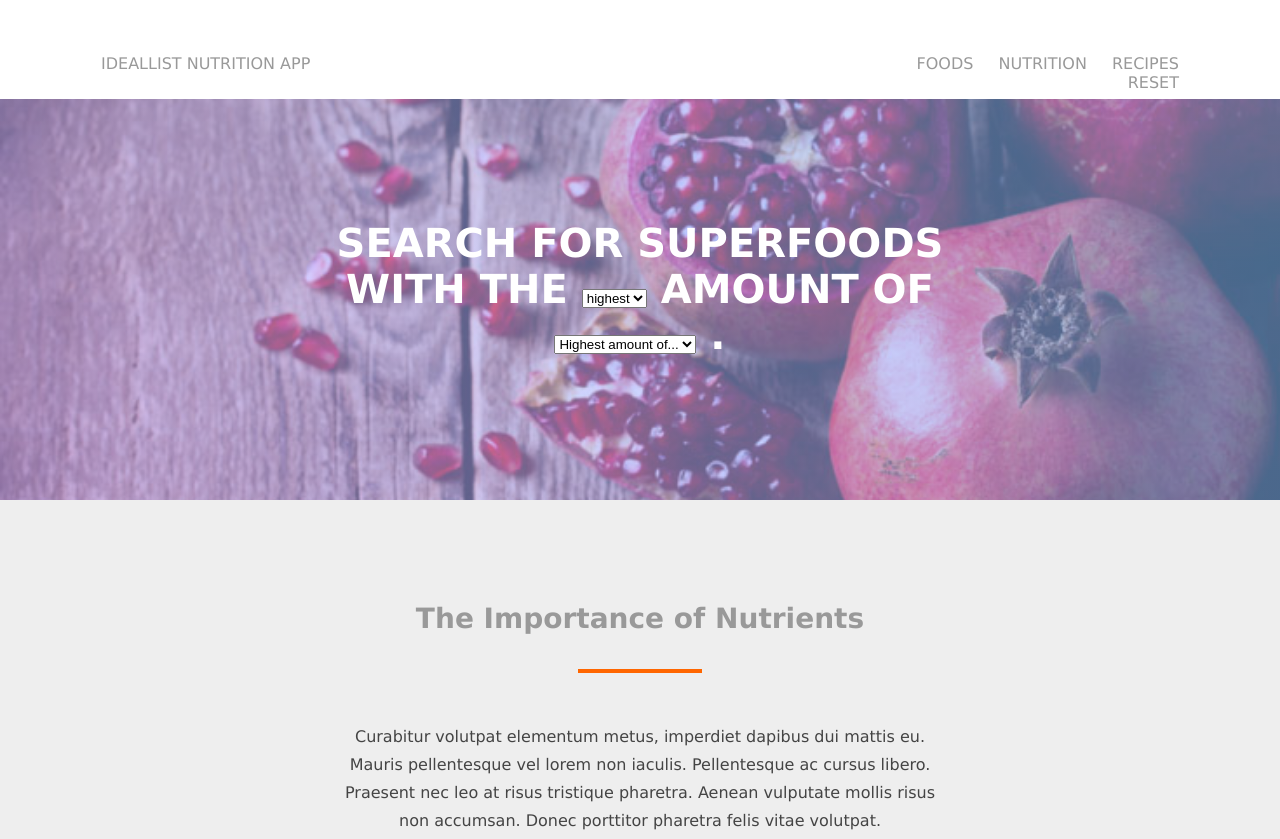
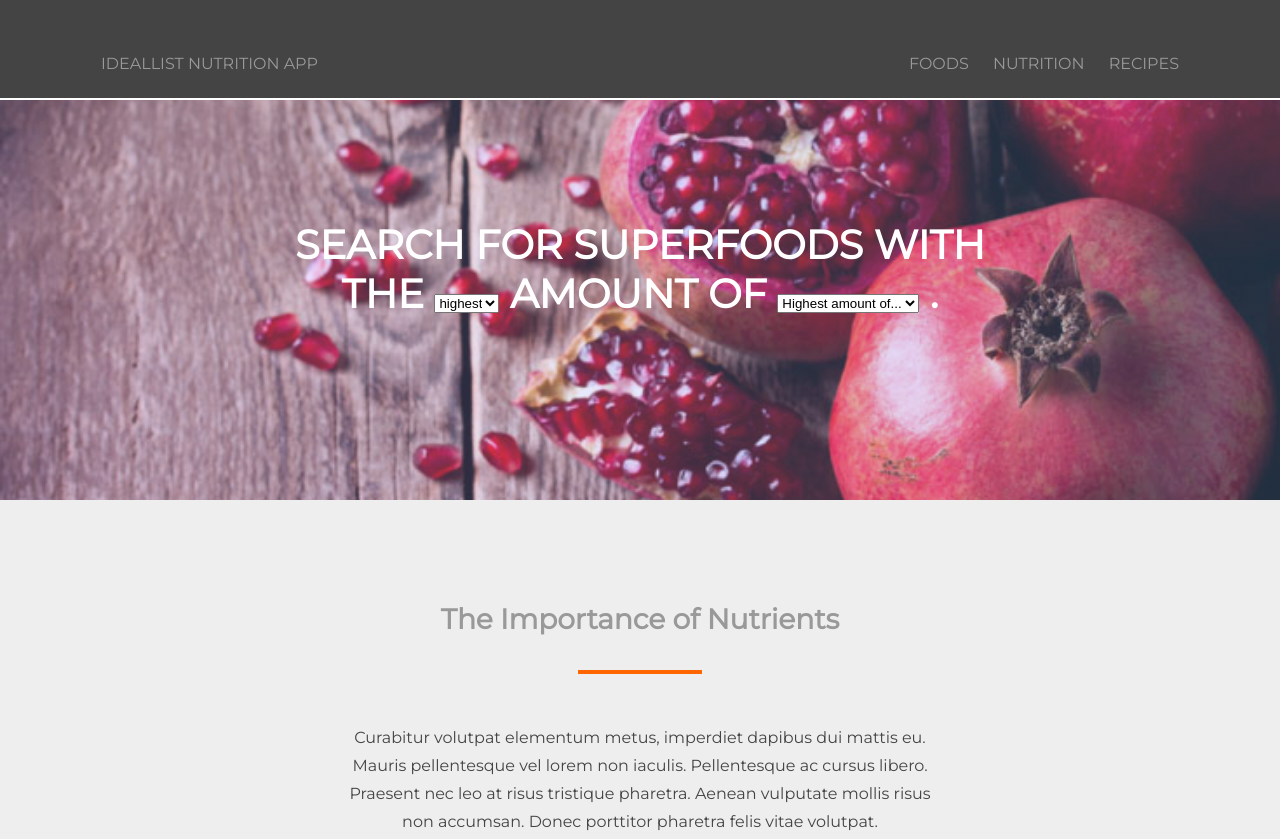
Before and after one commit to mykgram2/Ideallist, a plain HTML site: page index.html in a window 1280 px wide. Shown: the top 839 px of the page. Drawn offline with nearby package versions, Linux system fonts and the light colour scheme; no server answers.

Commit message:
minor tweaks

```diff
--- a/assets/css/wireframe.css
+++ b/assets/css/wireframe.css
@@ -3,7 +3,7 @@
 
 	body {
 		margin: 0;
-		font-family: "Lucida Sans Unicode", "Lucida Grande", sans-serif;
+		font-family: 'Montserrat', sans-serif;
 		background-color: #EEEEEE;
 	}
 
@@ -153,8 +153,8 @@
 		top: 0;
 		height: 98px;
 		width: 100%;
-		background-color: #FFFFFF;
-		border-bottom: solid 1px #FFFFFF;
+		background-color: #444444;
+		border-bottom: solid 2px #FFFFFF;
 		-webkit-transition: all 200ms ease-in-out;
 		-moz-transition: all 200ms ease-in-out;
 		-o-transition: all 200ms ease-in-out;
@@ -281,7 +281,7 @@
 		-moz-animation: AnimationName 40s ease infinite;
 		animation: AnimationName 40s ease infinite;
 
-		opacity: 0.55;
+		opacity: 0.25;
 		z-index: 10;
 	}
 
@@ -808,7 +808,7 @@
 	}
 
 	footer {
-		height: 320px;
+		height: 150px;
 		width: 100%;
 		background-color: #444444;
 		-webkit-transition: all 0.3s ease-in-out;
--- a/index.html
+++ b/index.html
@@ -1,7 +1,8 @@
 <!DOCTYPE html>
     <head>
         <meta http-equiv="Content-Type" content="text/html; charset=UTF-8" />
-        <title>Untitled Document</title>
+        <title>IdealList</title>
+        <link href="https://fonts.googleapis.com/css?family=Montserrat|Nunito:700|Poppins:600|Rubik" rel="stylesheet">
         <meta name="viewport" content="width=device-width, initial-scale=1">
         <link rel="stylesheet" href="assets/css/wireframe.css"></link>
 
@@ -22,7 +23,6 @@
                                 <li><a href="results.html">Foods</a></li>
                                 <li><a href="nutrition/">Nutrition</a></li>
                                 <li><a href="#">Recipes</a></li>
-                                <li id="reset"><a href="#">Reset</a></li>
                             </ul>
                         </nav>
                     </div>
```
